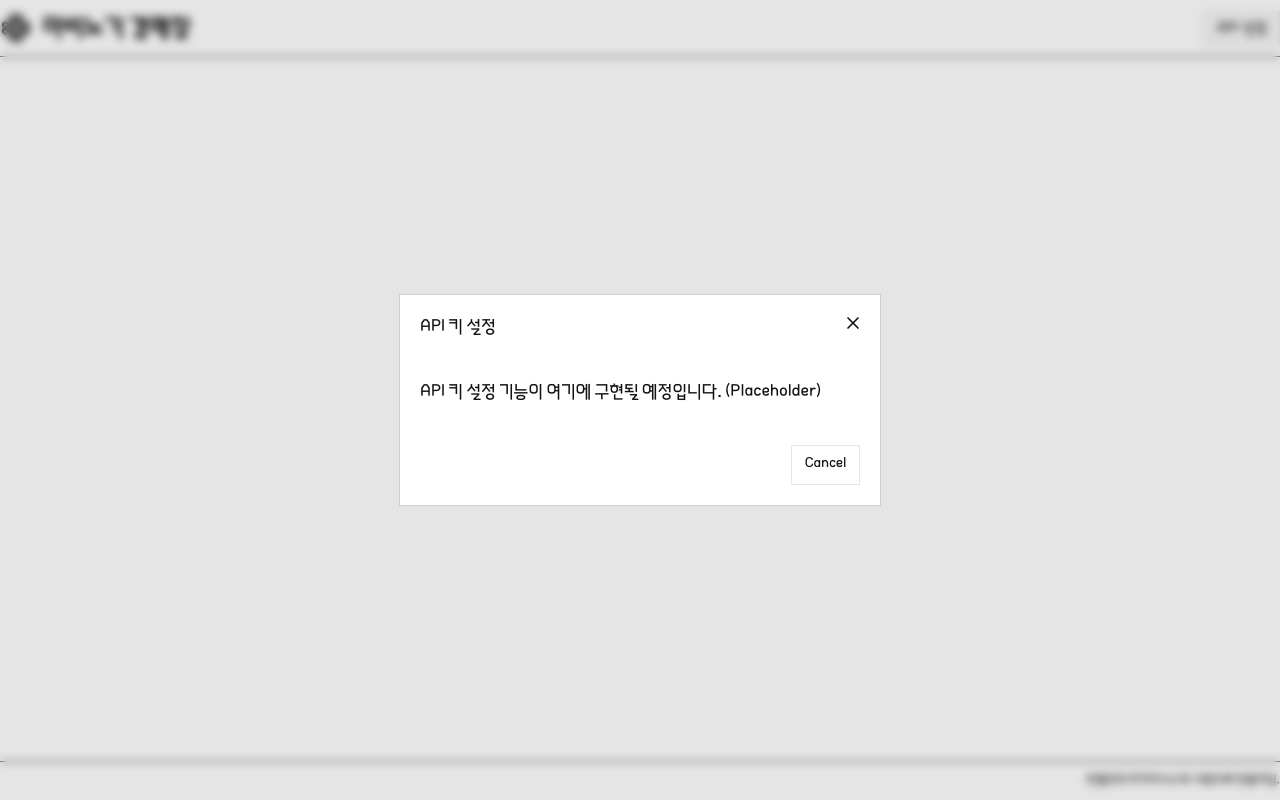
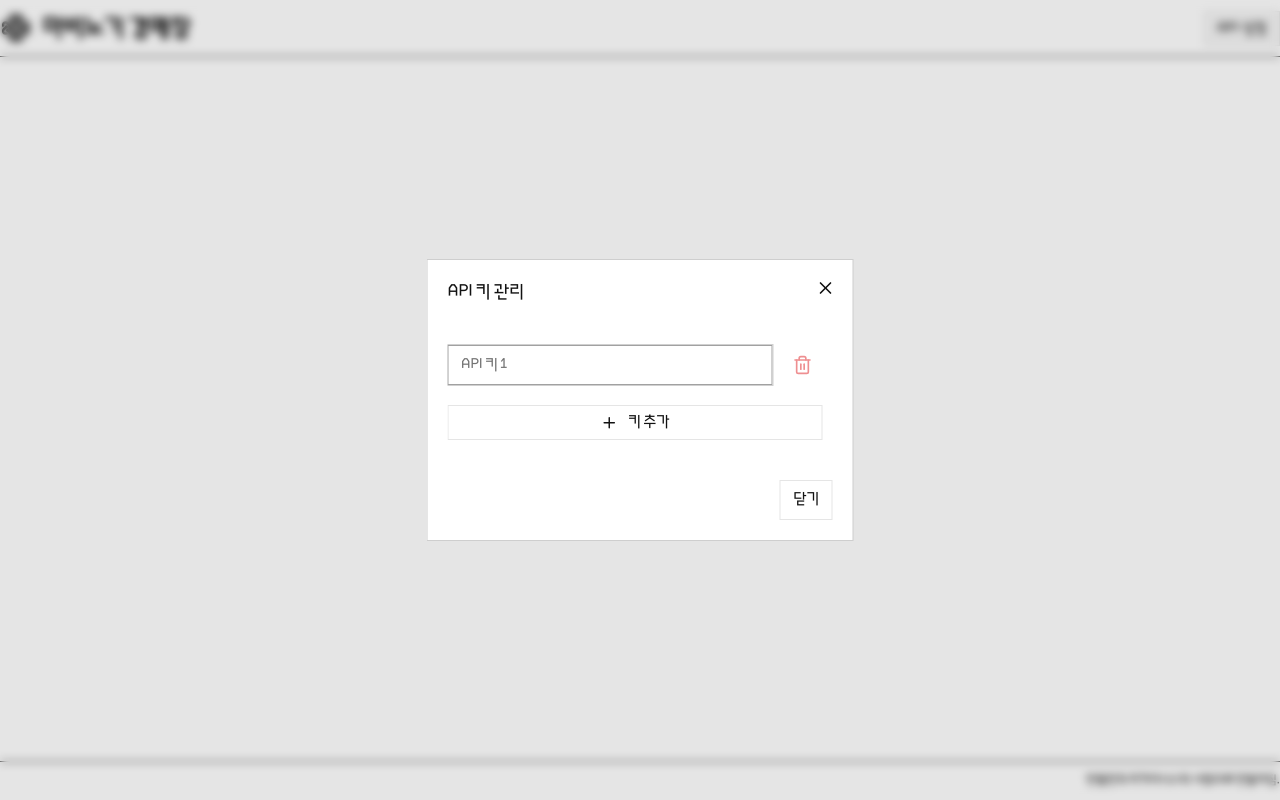
Before and after one commit to anch0vy/mabi_auction_page, a Next.js app: page / in a window 1280 px wide. Both pictures are taken after a click on the button "API 설정". Built offline with nearby package versions, Linux system fonts and the light colour scheme.

Commit message:
api 키 설정 추가

```diff
--- a/components/api-key-setting.tsx
+++ b/components/api-key-setting.tsx
@@ -10,8 +10,22 @@ import {
   DialogTitle,
   DialogTrigger,
 } from "@/components/ui/dialog";
+import { Input } from "@/components/ui/input";
+import { useApiKeyStore } from "@/lib/store";
+import { Plus, Trash2 } from "lucide-react";
+import { useEffect, useState } from "react";
 
 export function ApiKeySetting() {
+  const { apiKeys, addApiKey, removeApiKey, updateApiKey } = useApiKeyStore();
+  const [mounted, setMounted] = useState(false);
+
+  // Hydration solution for zustand persist with SSR
+  useEffect(() => {
+    setMounted(true);
+  }, []);
+
+  if (!mounted) return null;
+
   return (
     <Dialog>
       <DialogTrigger asChild>
@@ -19,16 +33,42 @@ export function ApiKeySetting() {
             <p style={{transform: "translateY(2px)"}}>API 설정</p>
         </Button>
       </DialogTrigger>
-      <DialogContent>
+      <DialogContent className="sm:max-w-[425px]">
         <DialogHeader>
-          <DialogTitle>API 키 설정</DialogTitle>
+          <DialogTitle>API 키 관리</DialogTitle>
         </DialogHeader>
-        <div className="py-4">
-          <p className="text-sm">API 키 설정 기능이 여기에 구현될 예정입니다. (Placeholder)</p>
+        <div className="grid gap-4 py-4 max-h-[60vh] overflow-y-auto pr-2">
+          {apiKeys.map((key, index) => (
+            <div key={index} className="flex items-center gap-2">
+              <Input
+                placeholder={`API 키 ${index + 1}`}
+                value={key}
+                onChange={(e) => updateApiKey(index, e.target.value)}
+              />
+              <Button
+                variant="ghost"
+                size="icon"
+                onClick={() => removeApiKey(index)}
+                disabled={apiKeys.length <= 1}
+                className="h-8 w-8 text-destructive hover:text-destructive hover:bg-destructive/10"
+              >
+                <Trash2 className="h-4 w-4" />
+              </Button>
+            </div>
+          ))}
+          <Button
+            variant="outline"
+            size="sm"
+            className="w-full flex items-center gap-2"
+            onClick={addApiKey}
+          >
+            <Plus className="h-4 w-4" />
+            키 추가
+          </Button>
         </div>
         <DialogFooter>
             <DialogClose asChild>
-              <Button variant="outline">Cancel</Button>
+              <Button variant="outline">닫기</Button>
             </DialogClose>
         </DialogFooter>
       </DialogContent>
--- /dev/null
+++ b/lib/store.ts
@@ -0,0 +1,33 @@
+import { create } from "zustand";
+import { persist } from "zustand/middleware";
+
+interface ApiKeyStore {
+  apiKeys: string[];
+  setApiKeys: (keys: string[]) => void;
+  addApiKey: () => void;
+  removeApiKey: (index: number) => void;
+  updateApiKey: (index: number, key: string) => void;
+}
+
+export const useApiKeyStore = create<ApiKeyStore>()(
+  persist(
+    (set) => ({
+      apiKeys: [""],
+      setApiKeys: (apiKeys) => set({ apiKeys }),
+      addApiKey: () => set((state) => ({ apiKeys: [...state.apiKeys, ""] })),
+      removeApiKey: (index) =>
+        set((state) => ({
+          apiKeys: state.apiKeys.filter((_, i) => i !== index),
+        })),
+      updateApiKey: (index, key) =>
+        set((state) => {
+          const newKeys = [...state.apiKeys];
+          newKeys[index] = key;
+          return { apiKeys: newKeys };
+        }),
+    }),
+    {
+      name: "api-keys-storage",
+    }
+  )
+);
--- a/package.json
+++ b/package.json
@@ -19,7 +19,8 @@
     "react-dom": "19.2.3",
     "shadcn": "^3.6.2",
     "tailwind-merge": "^3.4.0",
-    "tw-animate-css": "^1.4.0"
+    "tw-animate-css": "^1.4.0",
+    "zustand": "^5.0.9"
   },
   "devDependencies": {
     "@tailwindcss/postcss": "^4",
```
Also changed, not shown: 1 other file (tests, documents, lock files or other folders). Lines whose indentation alone changed are shown as unchanged.
